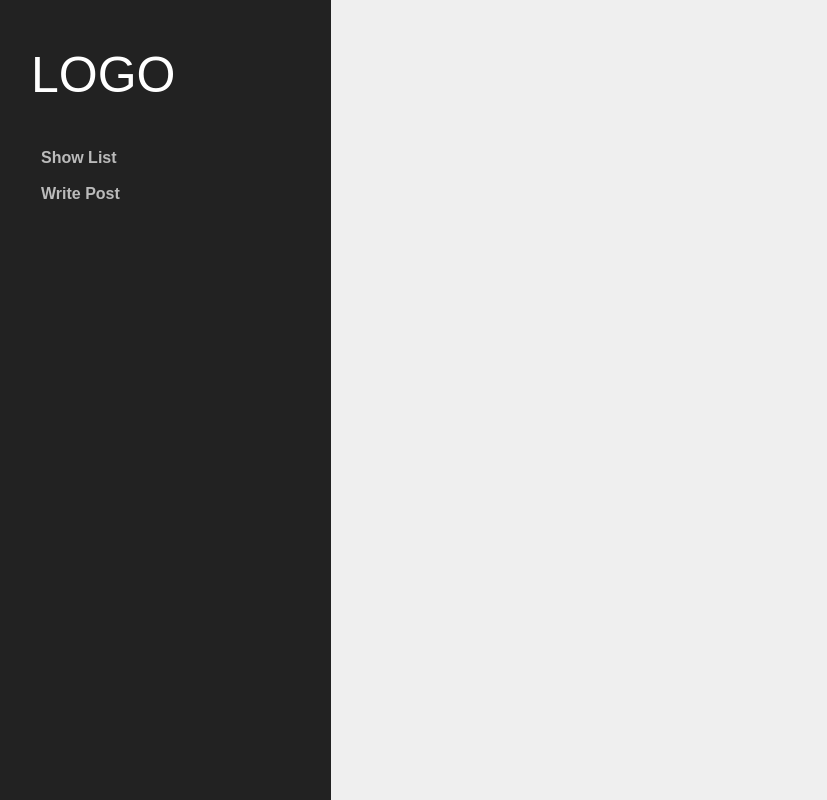
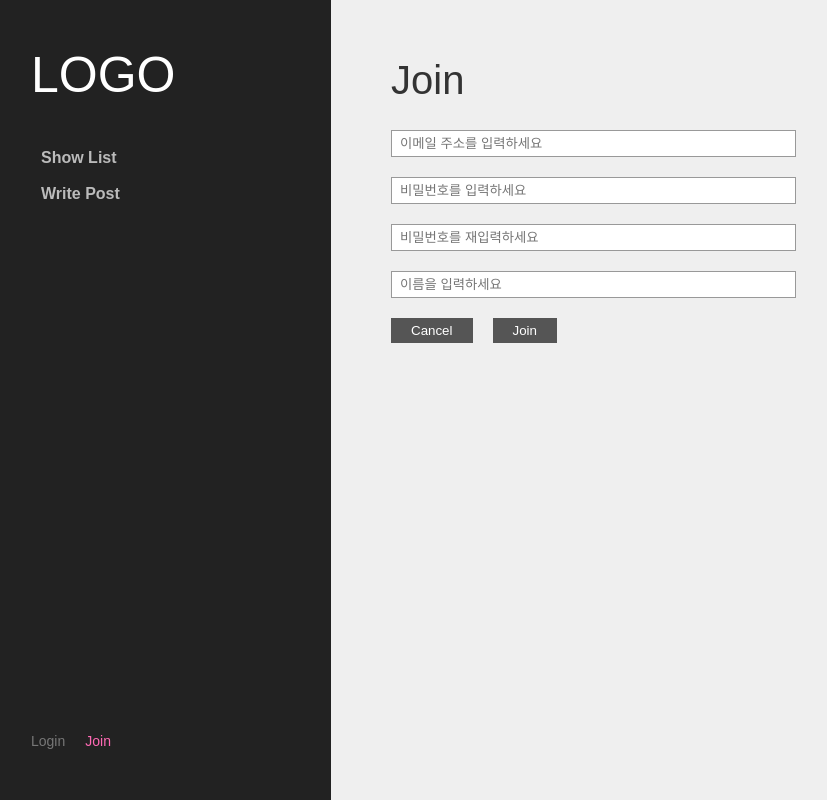
Before and after one commit to YUJOO-LEE/node_express, a React (Create React App) app in the folder react/: page /join in a window 1280 px wide. Shown: the whole page, without its empty margins (19-846 px from the left). Built offline with nearby package versions, Linux system fonts and the light colour scheme.

Commit message:
회원가입 기능 추가

```diff
--- a/react/package.json
+++ b/react/package.json
@@ -4,6 +4,7 @@
   "private": true,
   "dependencies": {
     "axios": "^1.1.3",
+    "firebase": "^9.13.0",
     "http-proxy-middleware": "^2.0.6",
     "react": "^17.0.2",
     "react-dom": "^17.0.2",
--- a/react/src/App.js
+++ b/react/src/App.js
@@ -6,6 +6,8 @@ import List from './community/List';
 import Create from './community/Create';
 import Detail from './community/Detail';
 import Edit from './community/Edit';
+import Login from './user/Login';
+import Join from './user/Join';
 
 function App() {
 	return (
@@ -19,6 +21,8 @@ function App() {
 				<Route path='/create' element={<Create />} />
 				<Route path='/detail/:num' element={<Detail />} />
 				<Route path='/edit/:num' element={<Edit />} />
+				<Route path='/join' element={<Join />} />
+				<Route path='/login' element={<Login />} />
 			</Routes>
 		</>
 	);
--- a/react/src/common/Header.js
+++ b/react/src/common/Header.js
@@ -32,6 +32,19 @@ const Gnb = Styled.ul`
   }
 `;
 
+const Util = Styled.ul`
+  position: absolute;
+  bottom: 50px;
+  left: 50px;
+  display: flex;
+  gap: 20px;
+  a{
+    font: 14px/1 'arial';
+    color: #777;
+  }
+
+`;
+
 function Header() {
 
   const activeStyle = { color: 'hotpink'};
@@ -60,6 +73,23 @@ function Header() {
           </NavLink>
         </li>
       </Gnb>
+
+      <Util>
+        <li>
+          <NavLink to='/login'
+            style={({isActive})=> isActive ? activeStyle : null}
+          >
+            Login
+          </NavLink>
+        </li>
+        <li>
+          <NavLink to='/join'
+            style={({isActive})=> isActive ? activeStyle : null}
+          >
+            Join
+          </NavLink>
+        </li>
+      </Util>
     </HeaderWrap>
   )
 }
--- a/react/src/common/Layout.js
+++ b/react/src/common/Layout.js
@@ -24,7 +24,7 @@ const MainWrap = Styled.main`
         margin-bottom: 5px;
       }
 
-      input[type='text'],textarea{
+      input[type='text'],input[type='password'],input[type='email'],textarea{
         display: block;
         width: 50%;
         min-width: 300px;
--- /dev/null
+++ b/react/src/firebase.js
@@ -0,0 +1,27 @@
+// Import the functions you need from the SDKs you need
+// import { initializeApp } from "firebase/app";
+// TODO: Add SDKs for Firebase products that you want to use
+// https://firebase.google.com/docs/web/setup#available-libraries
+
+//firebase추가
+import firebase from 'firebase/compat/app';
+//firebase auth 추가
+import 'firebase/compat/auth';
+
+
+// Your web app's Firebase configuration
+const firebaseConfig = {
+  apiKey: "AIzaSyB_EhZBvPzePM5JWyTuYJ90Hu0A_ZhsiuE",
+  authDomain: "node-express-bb730.firebaseapp.com",
+  projectId: "node-express-bb730",
+  storageBucket: "node-express-bb730.appspot.com",
+  messagingSenderId: "335449068787",
+  appId: "1:335449068787:web:19e3ad2972e11e47d79386"
+};
+
+// Initialize Firebase
+//firebase 초기화 구문으로 수정
+firebase.initializeApp(firebaseConfig);
+
+//firebase 내보내기
+export default firebase;
--- /dev/null
+++ b/react/src/user/Join.js
@@ -0,0 +1,78 @@
+import { useState } from 'react';
+import styled from 'styled-components';
+import Layout from '../common/Layout';
+import { useNavigate } from 'react-router-dom';
+import firebase from '../firebase';
+
+const BtnSet = styled.div`
+  margin-top: 20px;
+
+  button{
+    margin-right: 20px;
+  }
+`;
+
+function Join() {
+  const navigate = useNavigate();
+  const [ Email, setEmail ] = useState('');
+  const [ Pwd1, setPwd1 ] = useState('');
+  const [ Pwd2, setPwd2 ] = useState('');
+  const [ Name, setName ] = useState('');
+
+  const handleJoin = async ()=>{
+    if (!(Name && Email && Pwd1 && Pwd2)) {
+      return alert('모든 양식을 입력하세요.');
+    }
+    if (Pwd1 !== Pwd2) {
+      return alert('비밀번호를 동일하게 입력하세요.');
+    }
+
+    // 입력 조건 통과 후 저장
+    // async awiat 로 firebase 와 통신해서 인증처리
+
+    const createdUser = await firebase.auth().createUserWithEmailAndPassword(Email, Pwd1);
+    await createdUser.user.updateProfile({
+      displayName: Name
+    })
+
+    console.log(createdUser.user);
+    navigate('/login');
+  }
+
+  return (
+    <Layout name='Join'>
+      <ul>
+        <li>
+          <input type='email' value={Email}
+            placeholder='이메일 주소를 입력하세요'
+            onChange={e=> setEmail(e.target.value)}
+          />
+        </li>
+        <li>
+          <input type='password' value={Pwd1}
+            placeholder='비밀번호를 입력하세요'
+            onChange={e=> setPwd1(e.target.value)}
+          />
+        </li>
+        <li>
+            <input type='password' value={Pwd2}
+            placeholder='비밀번호를 재입력하세요'
+            onChange={e=> setPwd2(e.target.value)}
+          />
+        </li>
+        <li>
+          <input type='text' value={Name}
+            placeholder='이름을 입력하세요'
+            onChange={e=> setName(e.target.value)}
+          />
+        </li>
+      </ul>
+      <BtnSet>
+        <button onClick={()=>navigate(-1)}>Cancel</button>
+        <button onClick={handleJoin}>Join</button>
+      </BtnSet>
+    </Layout>
+  )
+}
+
+export default Join
--- /dev/null
+++ b/react/src/user/Login.js
@@ -0,0 +1,11 @@
+import Layout from '../common/Layout';
+
+function Login() {
+  return (
+    <Layout name='Login'>
+      Login
+    </Layout>
+  )
+}
+
+export default Login
```
Also changed, not shown: 1 other file (tests, documents, lock files or other folders).
